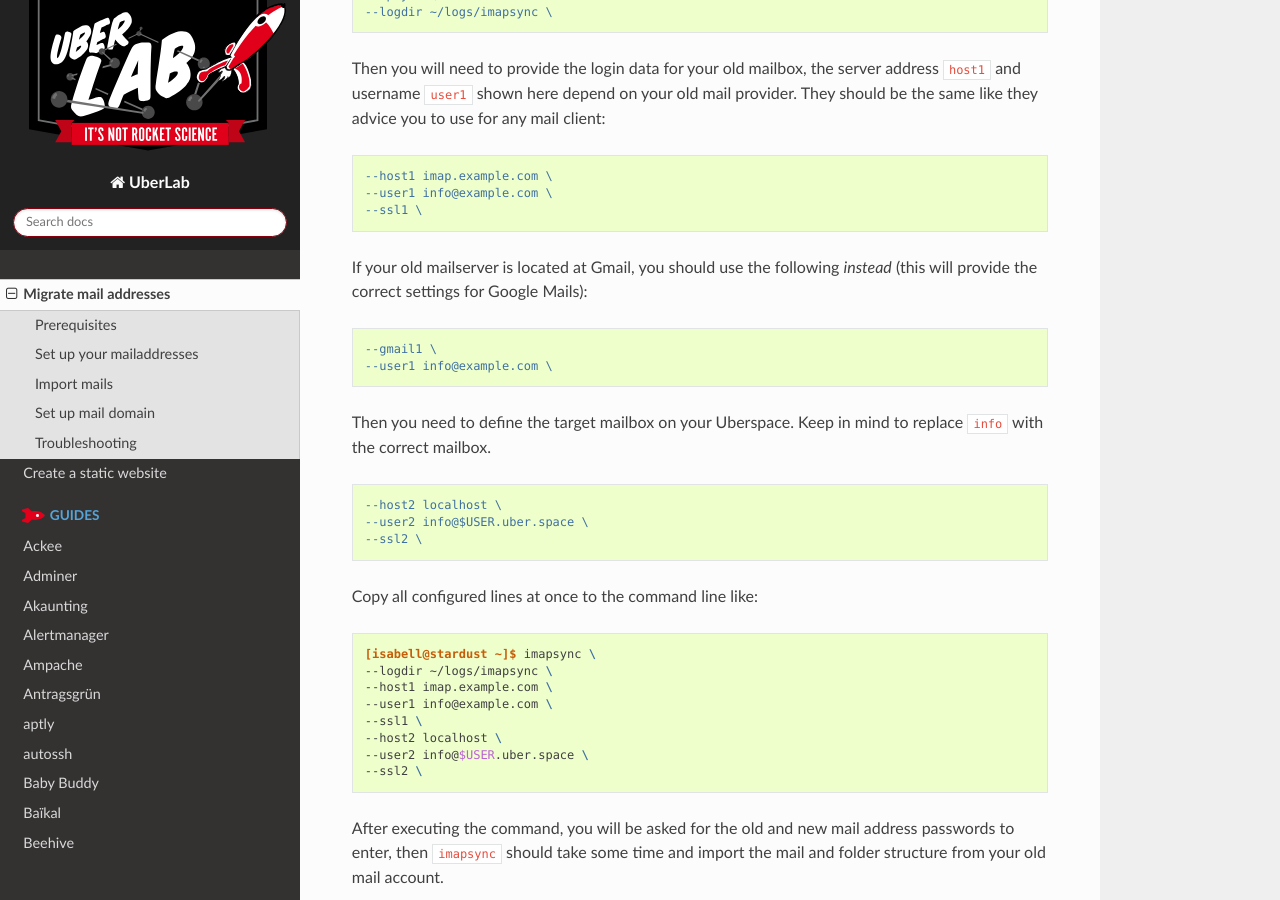
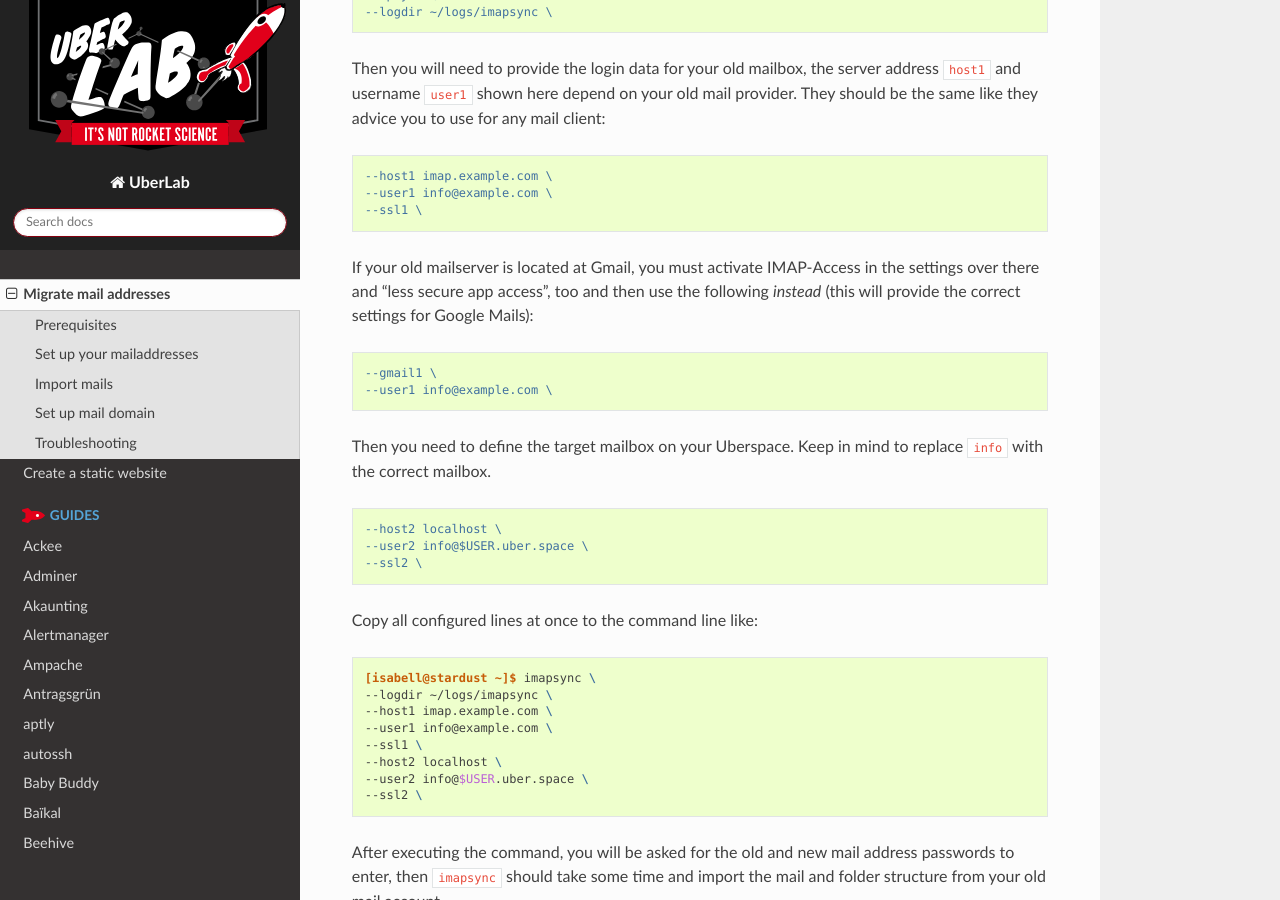
Before and after one commit to Uberspace/lab, a Sphinx documentation site: the page built from source/howto_migrate-mails.rst, in a window 1280 px wide and 900 px high, scrolled down 1621 px. Built offline with Sphinx 7.4.7 and the Read the Docs theme 2.0.0, drawn with Linux system fonts in a browser that asks for light colours.

Commit message:
[howto_migrate-mails] add settings for accessing Gmail via IMAP

```diff
--- a/source/howto_migrate-mails.rst
+++ b/source/howto_migrate-mails.rst
@@ -82,8 +82,9 @@ you to use for any mail client:
     --user1 info@example.com \
     --ssl1 \
 
-If your old mailserver is located at Gmail, you should use the following *instead* (this will provide the
-correct settings for Google Mails):
+If your old mailserver is located at Gmail, you must activate IMAP-Access in the settings over there
+and "less secure app access", too and then use the following *instead* (this will provide the correct
+settings for Google Mails):
 
 .. code-block:: ini
 
```
